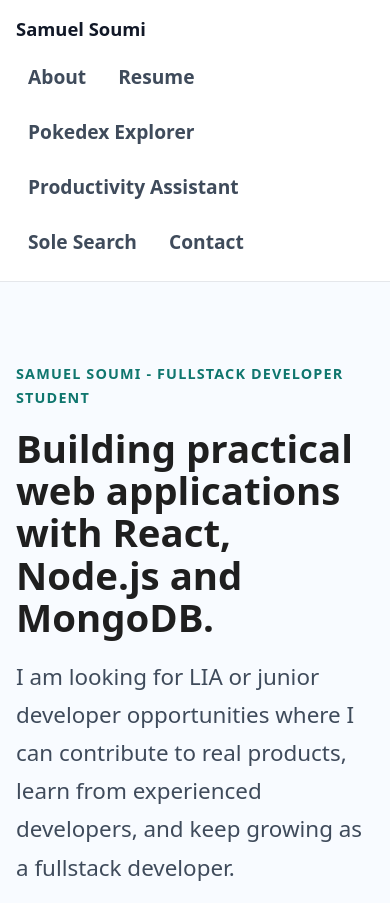
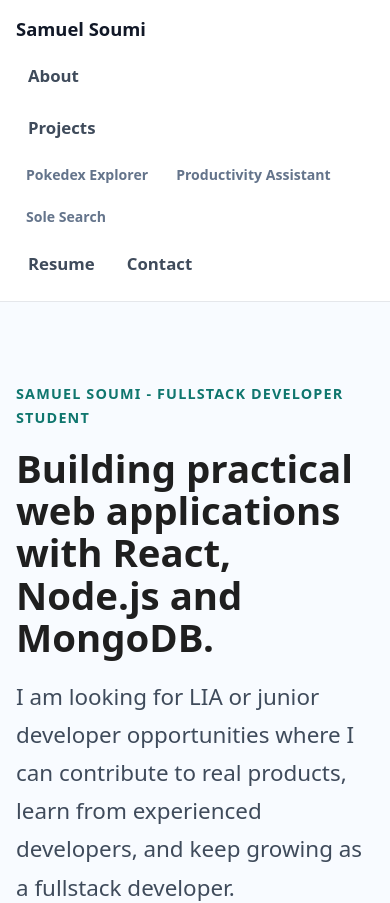
Before and after one commit to Samuel6693/portfolio, a React (Vite) app: page / in a window 390 px wide. Shown: the top 903 px of the page. Built offline with nearby package versions, Linux system fonts and the light colour scheme.

Commit message:
style: refine sidebar layout and improve navigation structure

```diff
--- a/src/App.css
+++ b/src/App.css
@@ -22,7 +22,7 @@ html {
   z-index: 100;
   width: 300px;
   height: 100vh;
-  padding: 40px 32px;
+  padding: 40px 28px;
   border-right: 1px solid #e5e7eb;
   background: rgba(255, 255, 255, 0.95);
   backdrop-filter: blur(12px);
@@ -38,20 +38,75 @@ html {
 
 .sidebar-nav {
   display: grid;
-  gap: 14px;
+  gap: 8px;
 }
 
 .sidebar-nav a {
+  display: flex;
+  align-items: center;
+  min-height: 44px;
   padding: 10px 12px;
   border-radius: 8px;
   color: #3f4b5b;
-  font-size: 1.2rem;
+  font-size: 1.05rem;
   font-weight: 700;
+  transition:
+    background 0.18s ease,
+    color 0.18s ease,
+    transform 0.18s ease;
 }
 
 .sidebar-nav a:hover {
   background: #ecfdf5;
+  color: #0f766e;
   text-decoration: none;
+  transform: translateX(2px);
+}
+
+.sidebar-nav a.is-active,
+.sidebar-nav a:focus {
+  background: #ccfbf1;
+  color: #0f766e;
+  box-shadow: inset 3px 0 0 #0f766e;
+  outline: none;
+}
+
+.sidebar-group {
+  display: grid;
+  gap: 6px;
+}
+
+.sidebar-group-label {
+  color: #111827;
+}
+
+.sidebar-subnav {
+  display: grid;
+  gap: 4px;
+  margin-left: 12px;
+  padding-left: 14px;
+  border-left: 2px solid #dbeafe;
+}
+
+.sidebar-subnav a {
+  min-height: 36px;
+  padding: 7px 10px;
+  color: #64748b;
+  font-size: 0.92rem;
+  font-weight: 650;
+}
+
+.sidebar-subnav a:hover {
+  background: #f0fdfa;
+  color: #0f766e;
+}
+
+.sidebar-subnav a.is-active,
+.sidebar-subnav a:focus {
+  background: #ecfdf5;
+  color: #0f766e;
+  box-shadow: inset 3px 0 0 #14b8a6;
+  outline: none;
 }
 
 .project-anchor {
@@ -464,8 +519,27 @@ a:hover {
     overflow: visible;
   }
 
+  .sidebar-group {
+    flex: 1 1 100%;
+    gap: 8px;
+  }
+
+  .sidebar-subnav {
+    display: flex;
+    flex-wrap: wrap;
+    margin-left: 0;
+    padding-left: 0;
+    border-left: 0;
+    gap: 8px;
+  }
+
   .sidebar-nav a {
     white-space: nowrap;
+  }
+
+  .sidebar-subnav a {
+    min-height: 34px;
+    font-size: 0.88rem;
   }
 
   .section {
--- a/src/components/Sidebar.jsx
+++ b/src/components/Sidebar.jsx
@@ -5,16 +5,19 @@ const Sidebar = () => {
 
             <nav className="sidebar-nav">
                 <a href="#about">About</a>
-                <a
-                    href="/Samuel_Soumi_CV.pdf"
-                    target="_blank"
-                    rel="noopener noreferrer"
-                >
+
+                <div className="sidebar-group">
+                    <a href="#projects" className="sidebar-group-label">Projects</a>
+                    <div className="sidebar-subnav">
+                        <a href="#project-pokedex">Pokedex Explorer</a>
+                        <a href="#project-productivity">Productivity Assistant</a>
+                        <a href="#project-webshop">Sole Search</a>
+                    </div>
+                </div>
+
+                <a href="/Samuel_Soumi_CV.pdf" target="_blank" rel="noopener noreferrer">
                     Resume
                 </a>
-                <a href="#project-pokedex">Pokedex Explorer</a>
-                <a href="#project-productivity">Productivity Assistant</a>
-                <a href="#project-webshop">Sole Search</a>
                 <a href="#contact">Contact</a>
             </nav>
         </aside>
```
